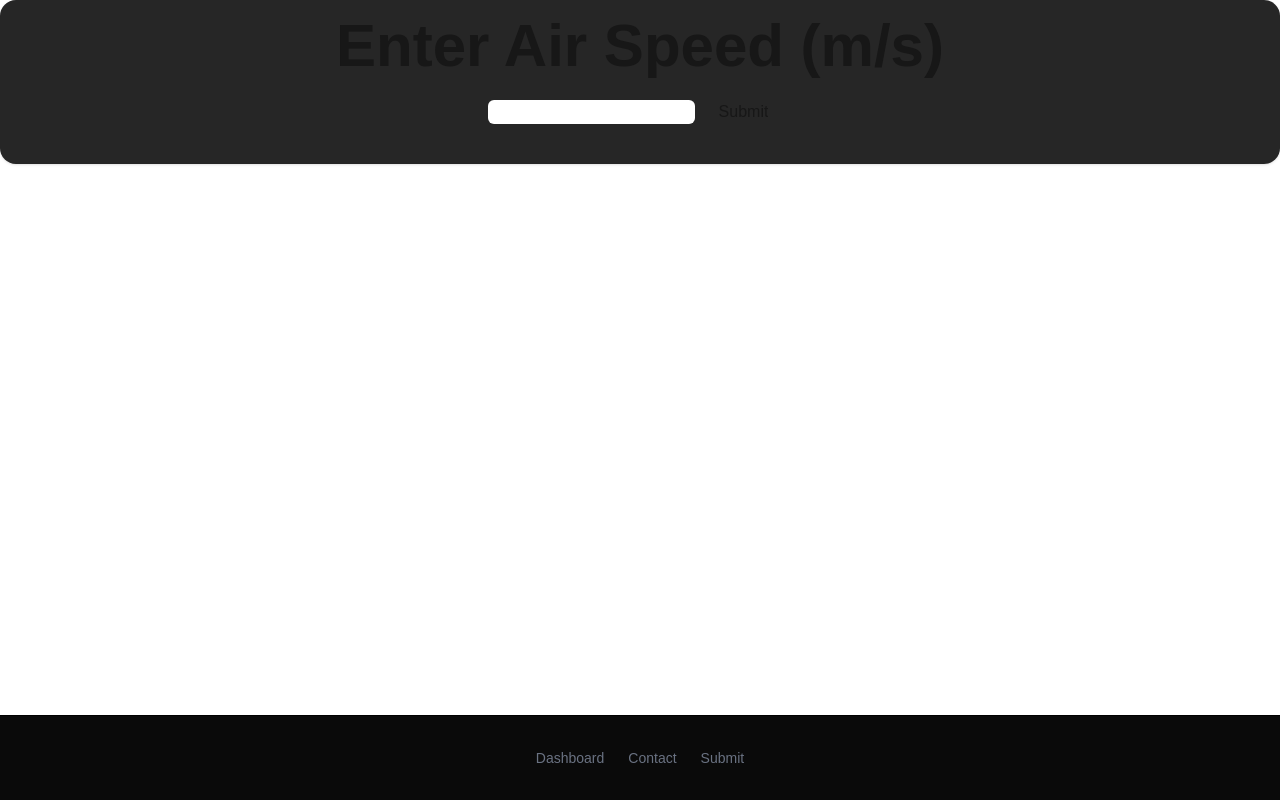
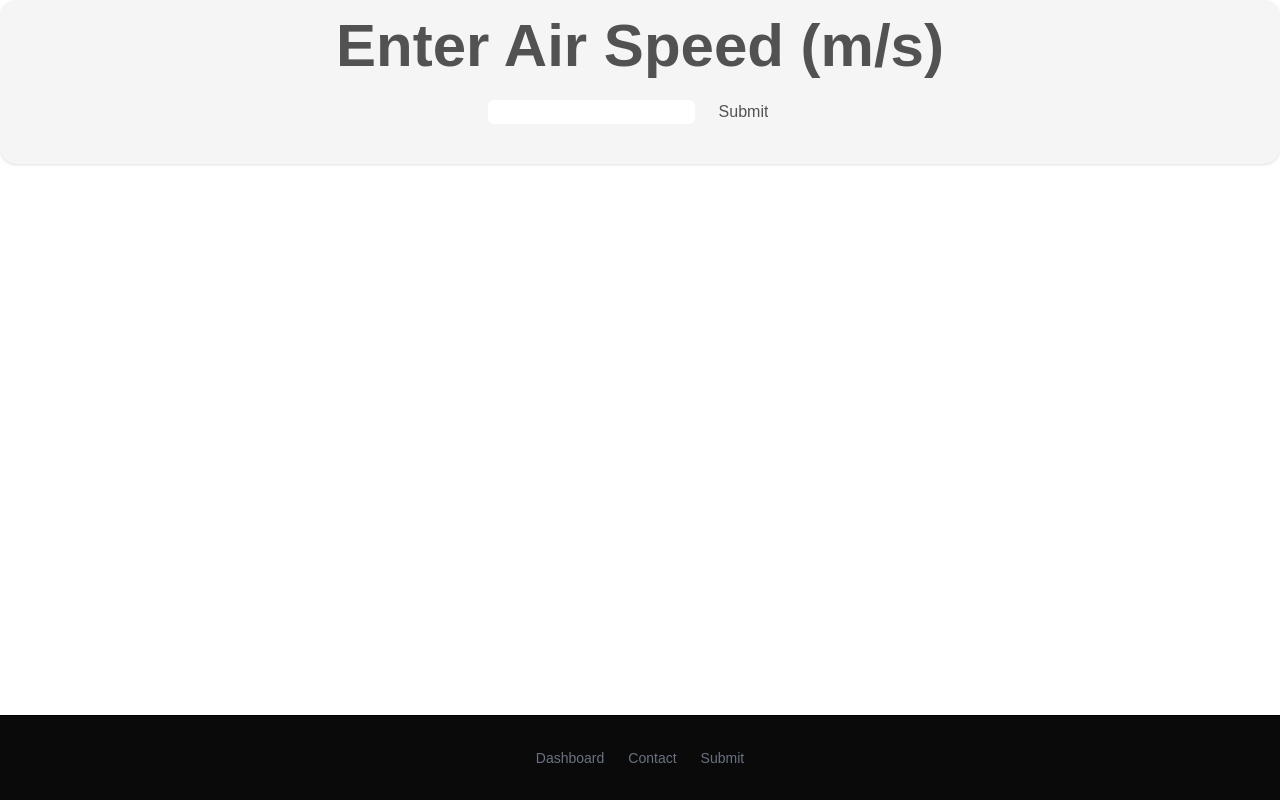
Before and after one commit to MagmaC4/windtunnel, a Next.js app in the folder frontend/: page /submit in a window 1280 px wide. Built offline with nearby package versions, Linux system fonts and the light colour scheme.

Commit message:
correct light mode colors

```diff
--- a/frontend/app/globals.css
+++ b/frontend/app/globals.css
@@ -3,14 +3,19 @@
 /* LIGHT MODE */
 :root {
   --background: #ffffff;
-  --foreground: #171717;
-  --color-border-3: #e0e0e0;
-  --color-border-2: #ccc;
-  --color-text-3: #666;
-  --color-surface-raised: #fff;
-  --color-surface-base: #fff;
-  --color-chart-1: #8884d8;
-  --color-chart-2: #82ca9d;
+  --foreground: var(--color-neutral-600);
+  --title: var(--color-gray-500);
+  --card: var(--color-neutral-100);
+
+}
+
+/* DARK MODE */
+@media (prefers-color-scheme: dark) {
+  :root {
+    --background: #171717;
+    --foreground: #ededed;
+    --card: var(--color-neutral-800);
+  }
 }
 
 @theme inline {
@@ -18,15 +23,10 @@
   --color-foreground: var(--foreground);
   --font-sans: var(--font-geist-sans);
   --font-mono: var(--font-geist-mono);
+  --color-card: var(--card);
+  --color-title: var(--title);
 }
 
-/* DARK MODE */
-@media (prefers-color-scheme: dark) {
-  :root {
-    --background: #171717;
-    --foreground: #ededed;
-  }
-}
 
 body {
   background: var(--background);
--- a/frontend/components/Card.tsx
+++ b/frontend/components/Card.tsx
@@ -7,7 +7,7 @@ type CardProps = {
 
 export default function Card({ children, className = "" }: CardProps) {
   return (
-    <div className={`bg-neutral-800 rounded-2xl shadow p-4 ${className}`}>
+    <div className={`bg-card rounded-2xl shadow p-4 ${className}`}>
       {children}
     </div>
   );
--- a/frontend/components/GaugeCard.tsx
+++ b/frontend/components/GaugeCard.tsx
@@ -12,8 +12,8 @@ export default function GaugeCard({ title, value, decimalPlaces, GaugeComponent
   return (
     <Card className="flex-1 flex items-center flex-col lg:flex-row  justify-between">
         <div>
-            <p className="text-2xl text-gray-500 text-nowrap">{title}</p>
-            <p className="text-5xl md:text-7xl font-bold">
+            <p className="text-2xl text-title text-nowrap">{title}</p>
+            <p className="text-5xl text-foreground md:text-7xl font-bold">
                 {/* display value here, if its a decimal then truncate to 0.00 */}
                 {value % 1 == 0 ? value : value.toFixed(decimalPlaces)}
             </p>
```
